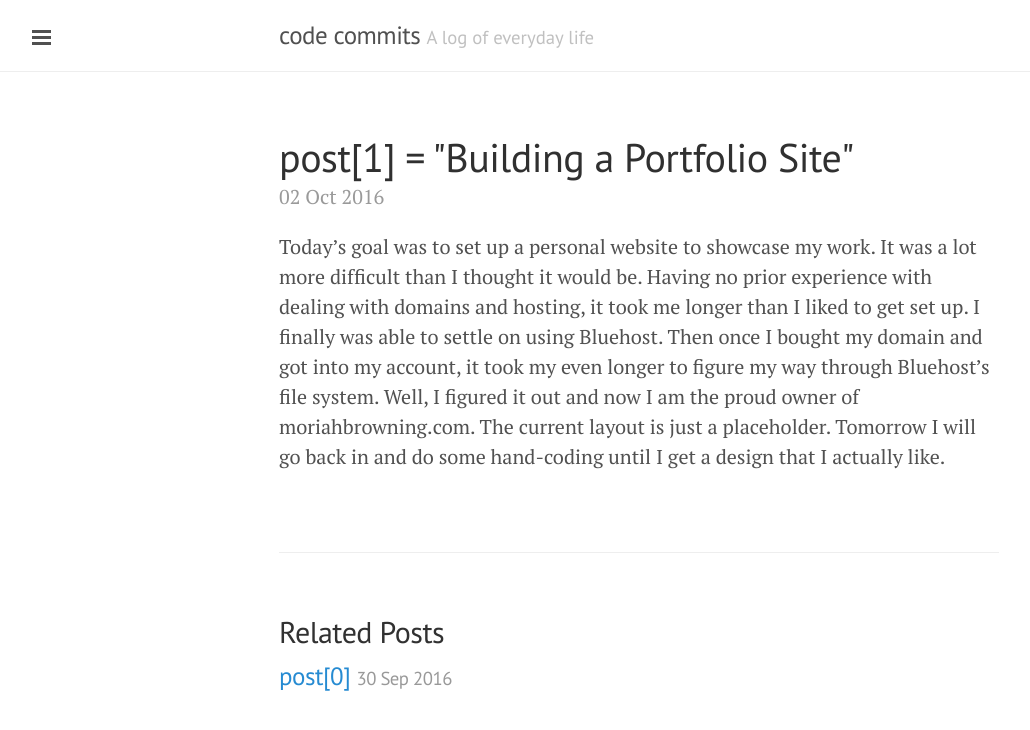
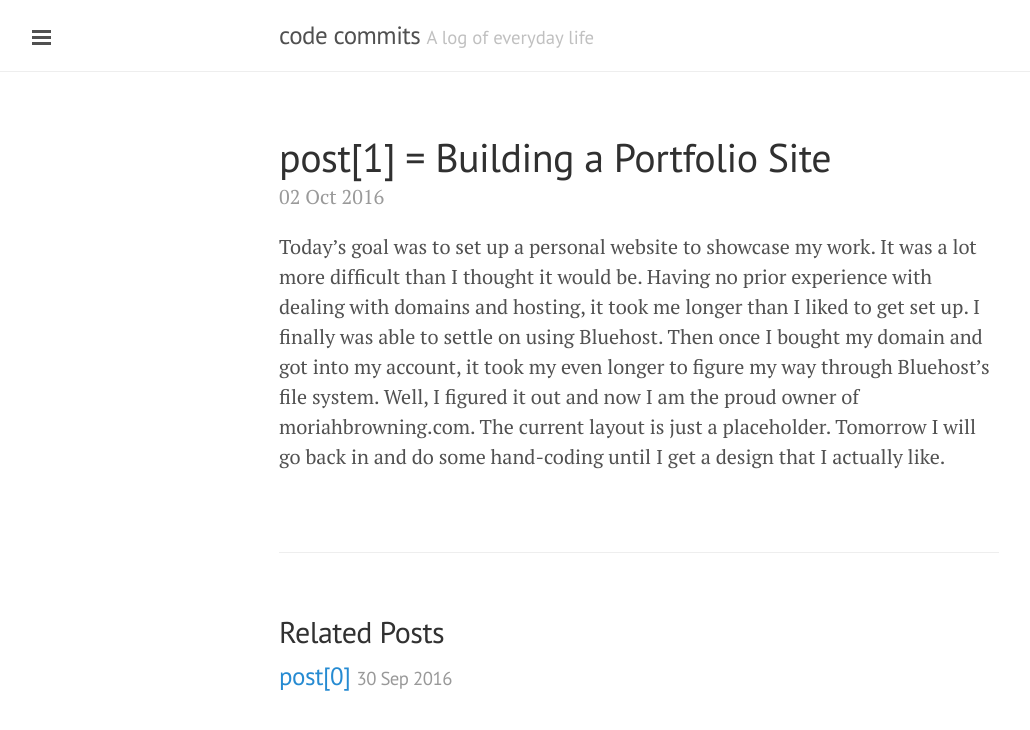
Before and after one commit to ohnomobro/ohnomobro.github.io, a Jekyll site: the page built from _posts/2016-10-02-post-1-building-a-portfolio-site.markdown, in a window 1280 px wide. Shown: the top 730 px of the page, without its empty margins (1-1031 px from the left). Built offline with Jekyll 4.4.1, drawn with Linux system fonts in a browser that asks for light colours.

```diff
--- a/_posts/2016-10-02-post-1-building-a-portfolio-site.markdown
+++ b/_posts/2016-10-02-post-1-building-a-portfolio-site.markdown
@@ -1,6 +1,6 @@
 ---
 published: true
-title: post[1] = "Building a Portfolio Site"
+title: post[1] = Building a Portfolio Site
 layout: post
 ---
 Today's goal was to set up a personal website to showcase my work. It was a lot more difficult than I thought it would be. Having no prior experience with dealing with domains and hosting, it took me longer than I liked to get set up. I finally was able to settle on using Bluehost. Then once I bought my domain and got into my account, it took my even longer to figure my way through Bluehost's file system. Well, I figured it out and now I am the proud owner of moriahbrowning.com. The current layout is just a placeholder. Tomorrow I will go back in and do some hand-coding until I get a design that I actually like.
```
